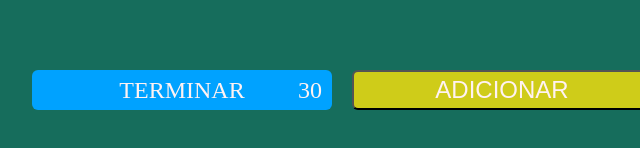
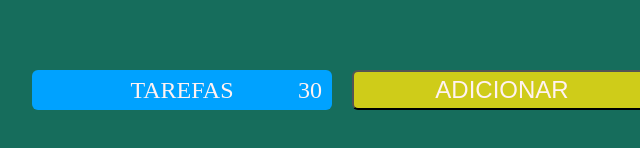
Before and after one commit to estrela801/gerenciador-de-tarefas, a plain HTML site: page index.html in a window 1280 px wide. Shown: the part 166-314 px from the top of the page, 138-778 px from the left. Drawn offline with Linux system fonts and the light colour scheme.

Commit message:
feat: alterando titulo para dar mais sentido

```diff
--- a/index.html
+++ b/index.html
@@ -10,7 +10,7 @@
     <section class="container-geral">
         <h1 class="titulo-pagina">tarefas</h1>
         <div class="pai-titulos">
-            <div class="terminar">terminar <span class="tasks-terminar">30</span></div>
+            <div class="terminar">tarefas <span class="tasks-terminar">30</span></div>
             <button class="adicionar">adicionar</button>
             <div class="finalizadas">finalizadas <span class="tasks-finalizadas">12</span></div>
         </div>
```
